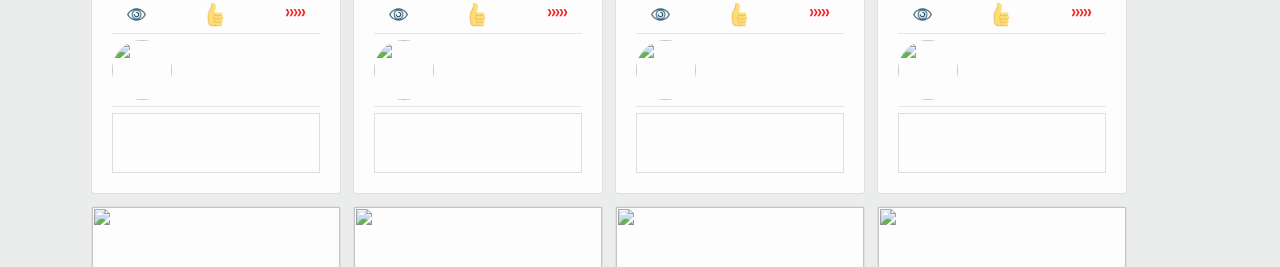
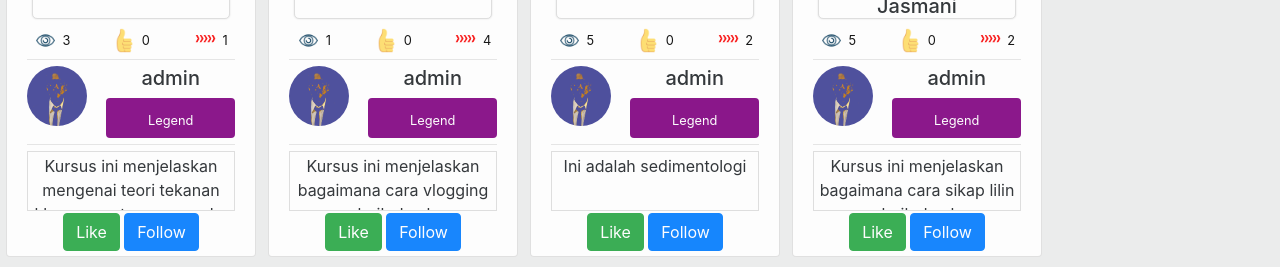
Before and after one commit to muhammadjihad/grappler, a Django app: page /graplearn/ in a window 1280 px wide. Shown: the part 761-1028 px from the top of the page. Run offline with Django 3.2, Linux system fonts and the light colour scheme; a user stored in the database is signed in; data comes from the database, SQL or seed files in the repository; tables that the repository leaves empty hold one stand-in row (values such as "Sample post"); some libraries are stand-ins or nearby versions.

Commit message:
update profile lookup

```diff
--- a/akun/models.py
+++ b/akun/models.py
@@ -29,7 +29,7 @@
 			('5','Expert'),
 			('6','Legend'),
 		)
-	user_level		= models.CharField(max_length=1,choices=PILIHAN_LEVEL,default='1')
+	user_level	= models.CharField(max_length=1,choices=PILIHAN_LEVEL,default='1')
 	user_exp = models.PositiveIntegerField(default=0)
 
 	def __str__(self):
--- /dev/null
+++ b/graplearn/templates/graplearn/index.html
@@ -0,0 +1,250 @@
+{% extends "base.html" %}
+{% load static %}
+
+{% block cssOpt %}
+	<link rel="stylesheet" href="{% static "css/graplearn/index.css" %}">
+{% endblock cssOpt %}
+
+{% block graplearnAdv %}
+<section style="background-color:black;">
+		{% for course in courseAds  %}
+			<div class="card text-center courseads">
+				<img src="{{course.course.thumbnail.url}}" alt="">
+				<img src="{% static "img/iklan.png" %}" alt="" class="verified">
+				<div class="card-body">
+					<a href="{% url "graplearn:detailcourse" course.course.id %}">
+						<div class="container judul">
+							<h5>{{course.course.judul}}</h5>
+						</div>
+					</a>
+					<div class="coursestatus mt-2">
+						<div class="row">
+							<div class="col-sm-4">
+								<img src="{% static "img/view.png" %}" alt="">
+								<small>{{course.course.view}}</small>
+							</div>
+							<div class="col-sm-4">
+								<img src="{% static "img/like.png" %}" alt="">
+								<small class="likecount">{{course.course.coursestatus.like.all.count}}</small>
+							</div>
+							<div class="col-sm-4">
+								<img src="{% static "img/share.png" %}" alt="">
+								<small>{{course.course.share}}</small>
+							</div>
+						</div>
+					</div>
+					<div class="profilecontainer">
+							<hr>
+						<div class="row">
+								<div class="col-sm-4 fotoprofile">
+									<img src="{{course.course.user.profile.foto.url}}" alt="">
+								</div>
+								<div class="col-sm-8">
+									<a href="{% url "akun:otherprofile" course.course.user.id %}"><h5>{{course.course.user.profile.username}}</h5></a>
+									<div class="boxlevel">
+										<small>{{course.course.user.profile.get_user_level_display}}</small>
+									</div>
+								</div>
+							</div>
+						</div>
+					</div>
+					<div class="deskripsi container mt-1">
+						<p>{{course.course.deskripsi}}</p>
+					</div>
+			</div>
+		{% endfor %}
+		<div class="clear"></div>
+</section>
+<hr>
+{% endblock graplearnAdv %}
+
+{% block header %}
+	<div class="container filterindex">
+		<div class="row">
+			<div class="col-sm-4">
+				<div class="row">
+					{% if all %}
+					<div class="col-sm-6">
+						<a href="{% url "graplearn:createcourse" %}"><button type="submit" class="btn btn-outline-success">Buat Kursus</button></a>
+					</div>
+					<div class="col-sm-6">
+						<a href="{% url "graplearn:index" %}"><button type="submit" class="btn btn-primary">semua kursus</button></a>
+					</div>
+					{% else %}
+					<div class="col-sm-6">
+						<a href="{% url "graplearn:createcourse" %}"><button type="submit" class="btn btn-outline-success">Buat Kursus</button></a>
+					</div>
+					{% endif %}
+				</div>
+			</div>
+			<div class="col-sm-8">
+				<form method="POST">
+					{% csrf_token %}
+				<div class="row">
+					<div class="col-sm-5">
+			           <select name="filter" id="coursefilter" class="form-group form-control">
+			           	<option value="">Filter berdasarkan?</option>
+			           	<option value="judul">Judul</option>
+						<option value="user_level">User Level</option>
+						<option value="kategori">Kategori</option>
+						<option value="published">Waktu Terbit</option>
+			           </select>
+					</div>
+					<div class="col-sm-5">
+						<input name="judulinput" type="text" class='form-group form-control' placeholder="Filter">
+						<select name="judulinput" id="user_level_filter" class="form-group form-control" style="display:none;">
+			           		<option value="novice">Novice</option>
+			           		<option value="beginner">Beginner</option>
+							<option value="competent">Competent</option>
+							<option value="master">Master</option>
+							<option value="expert">Expert</option>
+							<option value="legend">Legend</option>
+			           </select>
+					</div>
+					<div class="col-sm-2">
+						<button type="submit" class="btn btn-primary">Cari!</button>
+					</div>
+				</div>
+				</form>
+			</div>
+		</div>
+	</div>
+	<hr>
+{% endblock header %}
+
+{% block konten1 %}
+{# 		<div class="container course"> #}
+			{% for list_like,course in ListCourse  %}
+			<a href="{% url "graplearn:detailcourse" course.id %}">
+				<div class="card text-center">
+					<img src="{{course.thumbnail.url}}" alt="">
+					<div class="card-body">
+						<a href="{% url "graplearn:detailcourse" course.id %}">
+							<div class="container judul">
+								<h5>{{course.judul}}</h5>
+							</div>
+						</a>
+						<div class="coursestatus mt-2">
+							<div class="row">
+								<div class="col-sm-4">
+									<img src="{% static "img/view.png" %}" alt="">
+									<small>{{course.view}}</small>
+								</div>
+								<div class="col-sm-4">
+									<img src="{% static "img/like.png" %}" alt="">
+									<small class="likecount">{{list_like.count}}</small>
+								</div>
+								<div class="col-sm-4">
+									<img src="{% static "img/share.png" %}" alt="">
+									<small>{{course.share}}</small>
+								</div>
+							</div>
+						</div>
+						<div class="profilecontainer">
+							<hr>
+						<div class="row">
+								<div class="col-sm-4 fotoprofile">
+									<img src="{{course.user.profile.foto.url}}" alt="">
+								</div>
+								<div class="col-sm-8">
+									<a href="{% url "akun:otherprofile" course.user.id %}"><h5>{{course.user.profile.username}}</h5></a>
+									<div class="boxlevel">
+										<small>{{course.user.profile.get_user_level_display}}</small>
+									</div>
+								</div>
+							</div>
+							<hr>
+						</div>
+						<div class="deskripsi">
+							<p>{{course.deskripsi}}</p>
+						</div>
+						{% if current_user %}
+							<div class="updatebutton">
+								<a href=""><button class="btn btn-warning">Update</button></a>
+							</div>
+						{% endif %}
+					</div>
+					{% if user.is_authenticated %}
+						{% if user in list_like %}
+						<button class="btn btn-danger liketoggle" url="{% url "graplearn:coursestatus" "like" course.id %}">Unlike</button>
+						{% else %}
+						<button class="btn btn-success liketoggle" url="{% url "graplearn:coursestatus" "like" course.id %}">Like</button>
+						{% endif %}
+						<button class="btn btn-primary followtoggle">Follow</button>
+					{% endif %}
+				</div>
+			</a>
+			{% endfor %}
+			<div class="clear"></div>
+{# 		</div> #}
+		<div class="pagination">
+			<span class="step-links">
+				{% if ListCourse.has_previous %}
+					<a href="?page=1">&laquo; first</a>
+		            <a href="?page={{ ListCourse.previous_page_number }}">previous</a>
+				{% endif %}
+			        <span class="current">
+			          Page {{ ListCourse.number }} of {{ ListCourse.paginator.num_pages }}.
+					</span>
+				{% if ListCourse.has_next %}
+			        <a href="?page={{ ListCourse.next_page_number }}">next</a>
+					<a href="?page={{ ListCourse.paginator.num_pages }}">last &raquo;</a>
+				{% endif %}
+			</span>
+		</div>
+{% endblock konten1 %}
+
+{% block scriptsOpt %}
+	<script src="{% static "js/graplearn/index.js" %}"></script>
+	<script>
+			$(document).ready(function(){
+				$(".liketoggle").on("click",function(){
+					$.ajax({
+						method:"GET",
+						url:$(this).attr("url"),
+						data:{},
+						success:function(){
+							console.log('berhasil diambil')
+						}
+					});
+					if($(this).text() == 'Like'){
+						$(this).text("Unlike")
+						$(this).removeClass('btn-success')
+						$(this).addClass('btn-danger')
+					} else if($(this).text() == 'Unlike'){
+						$(this).text("Like")
+						$(this).removeClass('btn-danger')
+						$(this).addClass('btn-success')
+					}
+				});
+
+				$(".followtoggle").on("click",function(){
+					if($(this).text() == 'Follow'){
+						$(this).text("Unfollow")
+						$(this).removeClass('btn-primary')
+						$(this).addClass('btn-secondary')
+					} else if($(this).text() == 'Unfollow'){
+						$(this).text("Follow")
+						$(this).removeClass('btn-secondary')
+						$(this).addClass('btn-primary')
+					}
+				});
+
+			    $("select#coursefilter").change(function(){
+			        var selected_filter = $(this).children("option:selected").val();
+			        if($(this).children('option:selected').val() == "published"){
+			        	$(this).parents().next().css("display","none")
+			        }else if($(this).children('option:selected').val() == "user_level"){
+			        	$(this).parents().next().css("display","block");
+			        	$(this).parents().next().children("input").css("display","none");
+			        	$(this).parents().next().children("select").css("display","block");
+			        } else {
+			       		$('input[name=judulinput]').attr('placeholder','Masukkan filter berdasarkan '+selected_filter);
+			       		$(this).parents().next().css("display","block");
+			       		$(this).parents().next().children("input").css("display","block");
+			       		$(this).parents().next().children("select").css("display","none");
+			        }
+			    });
+			});
+	</script>
+{% endblock scriptsOpt %}
--- a/static/js/akun/profile.js
+++ b/static/js/akun/profile.js
@@ -1,4 +1,4 @@
-const status = document.querySelector('div.container.profilecontainer div.status p');
+const status = document.querySelector('div.profilecontainer small.level');
 console.log(status)
 if(status.innerHTML.toLowerCase() == 'legend'){
 	status.parentElement.classList.add('legend');
```
Also changed, not shown: akun/templates/akun/profile.html (+33 -39 lines), static/css/akun/profile.css (+34 -5 lines), media/thumbnail.png (added), static/img/facebook.png (added), static/img/instagram.png (added), static/img/linkedin.png (added), static/img/twitter.png (added).
